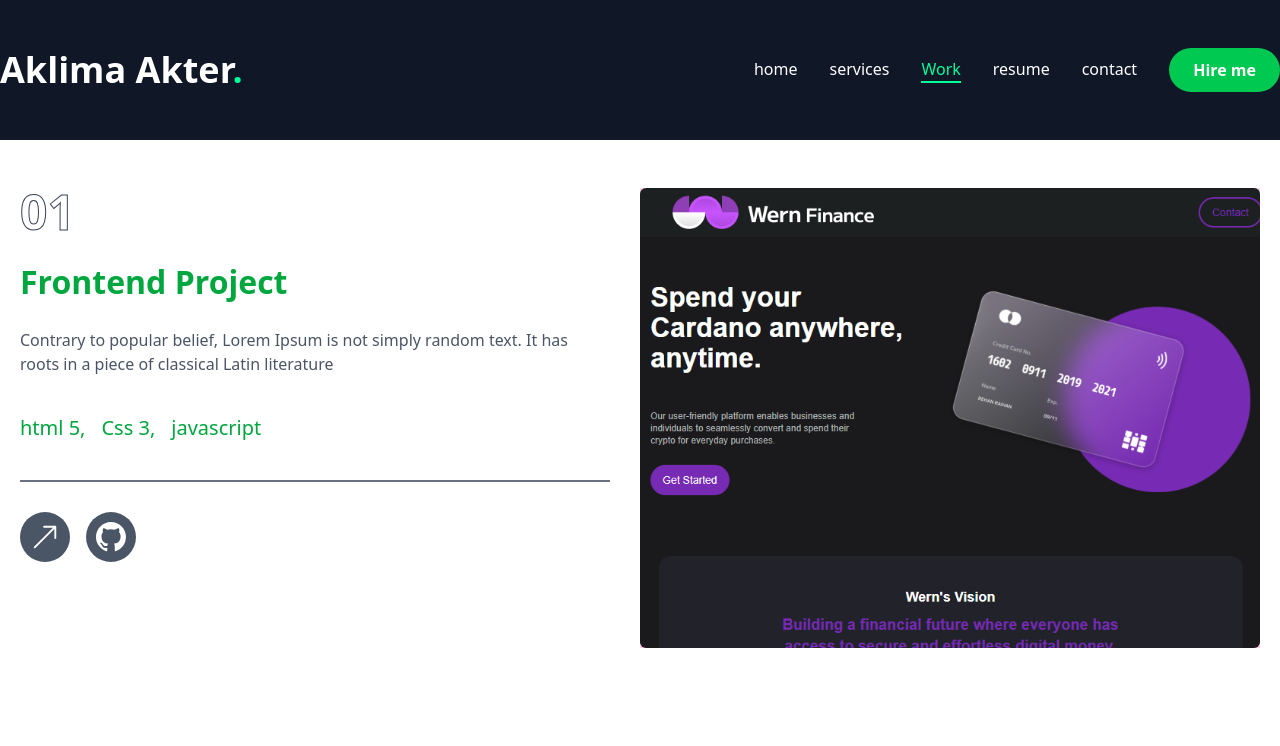
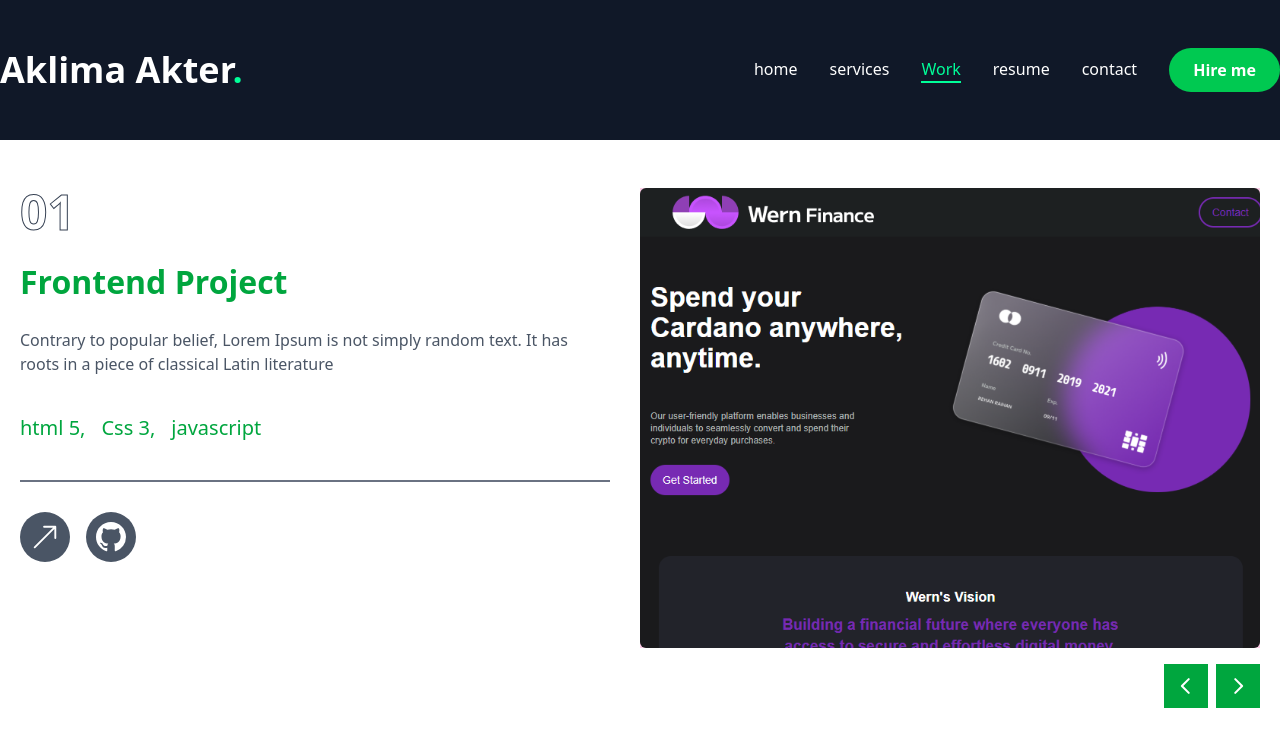
Before and after one commit to aklimaakter20/portfolio-of-Aklima-akter, a Next.js app: page /work in a window 1280 px wide. Shown: the top 746 px of the page. Built offline with nearby package versions, Linux system fonts and the light colour scheme.

Commit message:
work section added

```diff
--- a/src/app/globals.css
+++ b/src/app/globals.css
@@ -1,11 +1,7 @@
 @import "tailwindcss";
 @import "tw-animate-css";
 
-/* @layer base {
-  body {
-    @apply bg-primary text-white
-  }
-} */
+
 
 .text-outline {
   -webkit-text-stroke: 1px #364153;
--- a/src/app/work/page.jsx
+++ b/src/app/work/page.jsx
@@ -10,6 +10,7 @@ import { BsArrowUpRight, BsGithub } from "react-icons/bs";
 import { Tooltip, TooltipContent,TooltipProvider,TooltipTrigger } from "@/components/ui/tooltip";
 import Link from "next/link";
 import Image from "next/image";
+import WorkSliderBtns from "@/components/WorkSliderBtns";
 
 const projects = [
   {
@@ -63,7 +64,7 @@ const Work = () => {
     animate={{opacity: 1,
       transition: {delay: 2.4, duration: 0.4, ease:"easeIn"}
     }}
-    className="min-h-[80vh] flex flex-col justify-center py-12 mx-5">
+    className="min-h-[80vh] flex flex-col justify-center py-12 mx-5 ">
       <div className="container mx-auto">
         <div className="flex flex-col xl:flex-row xl:gap-[30px]">
            <div className="w-full xl:w-[50%] xl:h-[460px] flex flex-col xl:justify-between order-2 xl:order-none">
@@ -141,6 +142,9 @@ const Work = () => {
                   </SwiperSlide>
                 )
               })}
+              {/* slider button */}
+              <WorkSliderBtns containerStyles="flex gap-2 absolute right-0 bottom-[50%] xl:bottom-0 z-20 w-full justify-between xl:w-max xl:justify-none"
+              btnStyles="bg-green-600 hover:bg-green-800 text-white text-[22px] w-[44px] h-[44px] flex justify-center items-center transition-all duration-500"/>
             </Swiper>
             </div>
         </div>
@@ -149,4 +153,4 @@ const Work = () => {
   )
 }
 
-export default Work
+export default Work;
--- /dev/null
+++ b/src/components/WorkSliderBtns.js
@@ -0,0 +1,21 @@
+"use client";
+import { useSwiper } from "swiper/react";
+import { PiCaretLeftBold, PiCaretRightBold } from "react-icons/pi";
+
+
+const WorkSliderBtns = ({containerStyles, btnStyles,iconsStyles}) => {
+    const swiper = useSwiper();
+
+  return (
+    <div className={containerStyles}>
+      <button className={btnStyles} onClick={() => swiper.slidePrev()}>
+        <PiCaretLeftBold className={iconsStyles} />
+      </button>
+      <button className={btnStyles} onClick={() => swiper.slideNext()}>
+        <PiCaretRightBold className={iconsStyles} />
+      </button>
+    </div>
+  );
+};
+
+export default WorkSliderBtns
```
Also changed, not shown: src/app/layout.js (line endings or trailing spaces).
